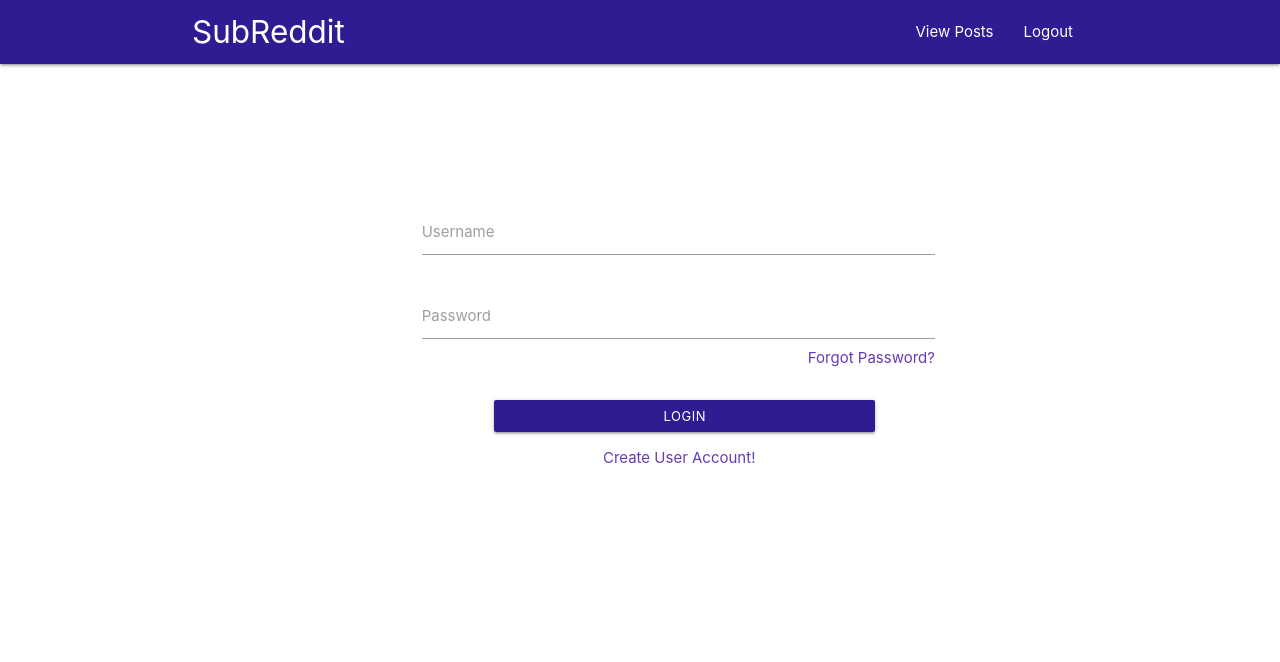
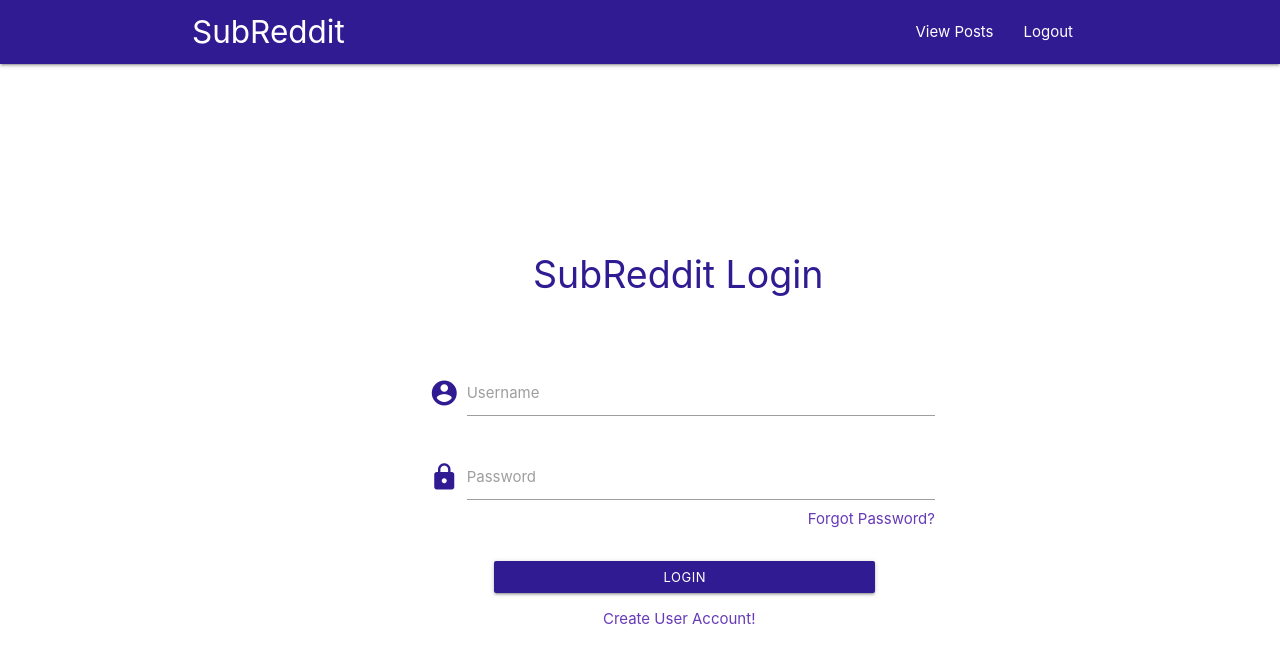
Before and after one commit to BW-Post-Here-06-2020/Web-FrontEnd, a React (Create React App) app in the folder app/: page / in a window 1280 px wide. Shown: the top 662 px of the page. Built offline with nearby package versions, Linux system fonts and the light colour scheme.

Commit message:
Huge Bug

```diff
--- a/app/src/MyApp.css
+++ b/app/src/MyApp.css
@@ -52,3 +52,30 @@
 {
   font-size: 4rem;
 }
+
+.icon
+{
+  color: #311b92;
+  font-size: 44.8rem;
+}
+
+.login
+{
+  color: #311b92;
+  font-size: 2.5rem;
+}
+
+textarea
+{
+  height : 200px !important;
+}
+textarea:focus {
+  outline: none !important;
+  border-color: #311b92;
+  box-shadow: 0 0 10px #311b92;
+}
+
+.modal
+{
+  /* height : 1800px !important; */
+}
--- a/app/src/components/myComponents/CreateAccountForm.jsx
+++ b/app/src/components/myComponents/CreateAccountForm.jsx
@@ -14,7 +14,6 @@ export default function LoginForm()
   const onSubmit = e =>
   {
     e.preventDefault();
-    console.log( "Values =>", user );
     history.push( "/" );
     // axiosWithAuth().post( "/api/createAccount", user )
     //   .then( response =>
@@ -37,17 +36,24 @@ export default function LoginForm()
       <form className = "col s10" onSubmit = { onSubmit }>
         <div className="row">
 
+        <div className="input-field center offset-s3 col s7">
+            <p className = "login">Join Us!</p>
+          </div>
+
           <div className="input-field center offset-s3 col s7">
+            <i className = "material-icons prefix icon">account_circle</i>
             <input id="username" type="text" name = "username" value = { user.username } onChange = { onChange } />
             <label htmlFor = "username">Username</label>
           </div>
 
           <div className="input-field center offset-s3 col s7">
+            <i className = "material-icons prefix icon">email</i>
             <input id="email" type="email" name = "email" value = { user.email } onChange = { onChange } />
             <label htmlFor = "password">Email</label>
           </div>
 
           <div className="input-field center offset-s3 col s7">
+            <i className = "material-icons prefix icon">lock</i>
             <input id="password" type="password" name = "password" value = { user.password } onChange = { onChange } />
             <label htmlFor = "password">Password</label>
           </div>
--- a/app/src/components/myComponents/Dashboard.jsx
+++ b/app/src/components/myComponents/Dashboard.jsx
@@ -14,7 +14,7 @@ export default function Dashboard()
         axiosWithAuth().get( "https://pokeapi.co/api/v2/pokemon" )
           .then( response =>
             {
-              console.log( response );
+              //console.log( response );
               dispatch( { type : "FETCH FOR ITEMS", payload : "NEED RESPONSE DATA HERE" } );
             } )
           .catch( error => console.log( "ERROR FETCHING" ) );
--- a/app/src/components/myComponents/LoginForm.jsx
+++ b/app/src/components/myComponents/LoginForm.jsx
@@ -18,7 +18,6 @@ export default function LoginForm()
   const onSubmit = e =>
   {
     e.preventDefault();
-    console.log( "User =>", user );
     // axiosWithAuth().post( "/api/login", user )
     //   .then( response =>
     //     {
@@ -39,7 +38,6 @@ export default function LoginForm()
   const createAccount = e =>
   {
     e.preventDefault();
-    console.log( "Hello" );
     history.push( "/createAccount" );
   }
 
@@ -49,11 +47,17 @@ export default function LoginForm()
         <div className="row">
 
           <div className="input-field center offset-s3 col s7">
+            <p className = "login">SubReddit Login</p>
+          </div>
+
+          <div className="input-field center offset-s3 col s7">
+            <i className = "material-icons prefix icon">account_circle</i>
             <input id="username" type="text" name = "username" value = { user.username } onChange = { onChange } />
             <label htmlFor = "username">Username</label>
           </div>
 
           <div className="input-field center offset-s3 col s7">
+            <i className ="material-icons prefix icon">lock</i>
             <input id="password" type="password" name = "password" value = { user.password } onChange = { onChange } />
             <label htmlFor = "password">Password</label>
             <a className = "right deep-purple-text" href="#">Forgot Password?</a>
--- a/app/src/components/myComponents/MyPost.jsx
+++ b/app/src/components/myComponents/MyPost.jsx
@@ -1,53 +1,70 @@
-import React, { useEffect } from "react";
+import React, { useState, useEffect } from "react";
 import { useSelector, useDispatch } from "react-redux";
 
 function ComponentName( props )
 {
   const dispatch = useDispatch();
 
+  const [ post, setPost ] = useState( { id : props.id, title : props.post.title, post : props.post.post } );
+
+
+  const onChange = e => { setPost( { ...post, [ e.target.name ] : e.target.value } ) };
+
   const deletePost = e =>
   {
-    e.preventDefault();
-    console.log( "Icons" );
-    dispatch( { type : "DELETE_POST", action : props.id } )
+    console.log( e );
+
+    console.log( post );
+    // console.log( "Icons" );
+    // console.log( props.id );
+    //dispatch( { type : "DELETE_POST", action : e } )
+
   }
 
-  const editPost = () =>
+  const editPost = e =>
   {
-    console.log( "Editing Post" );
+    console.log( "Edit Post" );
+    console.log( post );
   }
 
   return(
       <div className="col s12 m6">
         <div className="card">
           <div className="card-content myPost">
-            <div><i className="material-icons top" onClick = { deletePost } >delete</i></div>
+            <div><i className="material-icons top" onClick = { () => deletePost( post.id ) } >delete</i></div>
             <br/>
-            <span className="card-title"> { props.title }</span>
-            <p>{ props.post }</p>
+            <span className="card-title"> { post.title }</span>
+            <p>{ post.post }</p>
             <br/>
             <div style = { { display : "flex", justifyContent : "center" } }>
-              <a className = "waves-effect waves-light btn deep-purple darken-4 modal-trigger" href = "#editForm" >Edit Post</a>
+              <a className = "waves-effect waves-light btn deep-purple darken-4 modal-trigger" href = { `#editForm${ post.id }` }>Edit Post</a>
 
 
-              <div id="editForm" className ="modal">
+              <div id = { `#editForm${ post.id }` } className ="modal">
                 <div className ="modal-content">
+                  <div className = "row">
+                    <div className="input-field center offset-s3 col s7">
+                      <input id="title" type="text" name = "title" value = { post.title } onChange = { onChange }/>
+                      <label htmlFor = "username">Post Title</label>
+                    </div>
 
+                    <div className = "offset-s3 col s7">
+                      <textarea id = "post" name = "post" rows="30" cols="80" value = { post.post } onChange = { onChange } ></textarea>
+                    </div>
+                  </div>
                 </div>
+
                 <div className ="modal-footer">
-                  <button href="#!" className ="modal-close waves-effect waves-green btn-flat">Agree</button>
+                  <a href = "#!" className="waves-effect waves-light btn-small deep-purple darken-4" onClick = { editPost }>Done</a>
                 </div>
               </div>
 
 
+              <h3>{ post.id } </h3>
 
 
             </div>
           </div>
-          {/* <div class="card-action">
-            <a href="#">This is a link</a>
-            <a href="#">This is a link</a>
-          </div> */}
       </div>
   </div>
   )
--- a/app/src/components/myComponents/MyPosts.jsx
+++ b/app/src/components/myComponents/MyPosts.jsx
@@ -95,7 +95,7 @@ export default function MyPosts()
     <div>
       <div className="center myPost"><h2>My Posts</h2></div>
       <div className = "myPosts row">
-        { savePosts.length > 0 ? savePosts.map( ( post, index ) => <MyPost key = { index } id = { 0 }  title = { post.title } post = { post.post } /> ) : <p>None</p> }
+        { savePosts.length > 0 ? savePosts.map( ( post, index ) => <MyPost key = { index } id = { index } post = { post } /> ) : <p>None</p> }
       </div>
     </div>
   )
--- a/app/src/components/store/reducers/reducer.js
+++ b/app/src/components/store/reducers/reducer.js
@@ -54,9 +54,9 @@ export function reducer( state = INITIAL_STATE, action )
   switch( action.type )
   {
     case "FETCH_POSTS":
-      return { ...state, savedPosts : action.payload }
+      //return { ...state, savedPosts : action.payload }
     case "DELETE_POST":
-      return { ...state, savedPosts : [ state.savedPosts.filter( post => post.id != action.payload )  ] }
+      //return { ...state, savedPosts : [ state.savedPosts.filter( post => post.id != action.payload )  ] }
     default:
       return state;
   }
```
